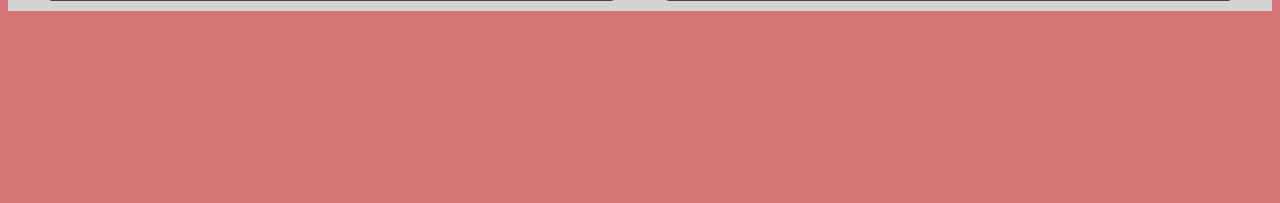
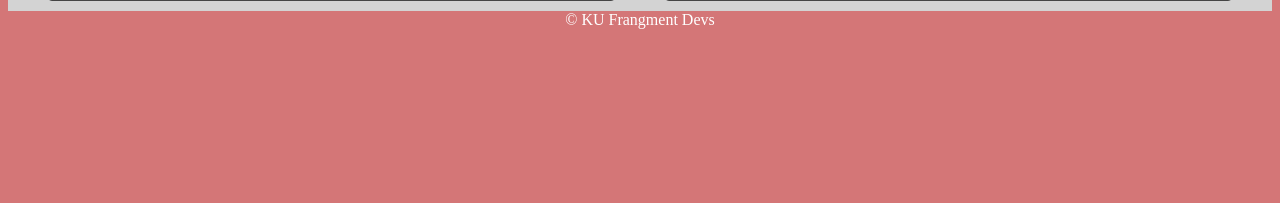
Before and after one commit to darkestmidnight/fedcodeathon2018, a Django app: page /index/ in a window 1280 px wide. Shown: the part 536-739 px from the top of the page. Run offline with Django 3.2, Linux system fonts and the light colour scheme; the visitor is signed in with stand-in values (Sample User, id 1); data comes from the database, SQL or seed files in the repository; data that the repository does not hold is empty.

Commit message:
added copyright

```diff
--- a/index/templates/index/admin.html
+++ b/index/templates/index/admin.html
@@ -104,6 +104,10 @@
             margin-top: 10px;
         }
 
+        footer {
+            text-align: center;
+        }
+
     </style>
 </head>
 <body>
@@ -154,6 +158,7 @@
                 </div>
             </div>
 
+            <footer>&copy; KU Frangment Devs</footer>
 
 </body>
 </html>
--- a/index/templates/index/home.html
+++ b/index/templates/index/home.html
@@ -153,9 +153,9 @@
             font-weight: bold;
         }
 
-
-
-
+        footer {
+            text-align: center;
+        }
     </style>
 </head>
 <body>
@@ -237,6 +237,8 @@
 
       </div>
 
+      <footer>&copy; KU Frangment Devs</footer>
+
 
 <script>
         // Get the modal
```
